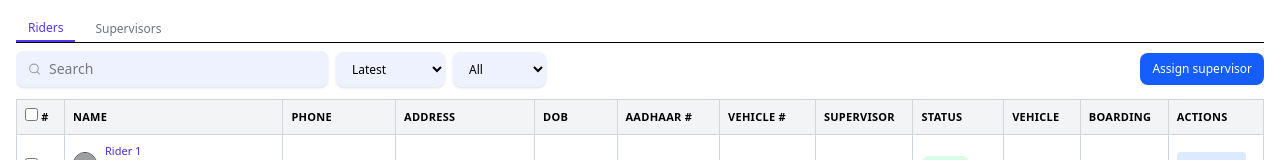
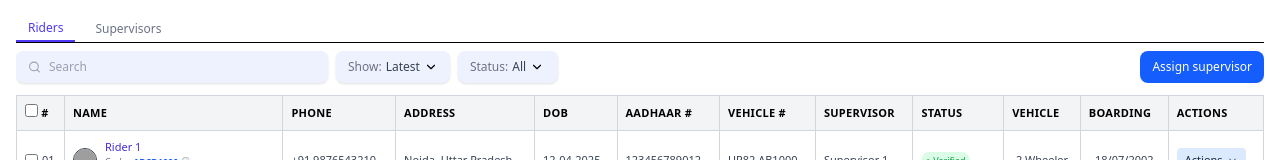
Before and after one commit to Gauravkashyap043/aameego-admin, a React (Vite) app: page /users in a window 1280 px wide. Shown: the top 160 px of the page. Built offline with nearby package versions, Linux system fonts and the light colour scheme; grey boxes are pictures that could not be loaded.

Commit message:
Dropdown design

```diff
--- /dev/null
+++ b/src/components/FilterDropdown.tsx
@@ -0,0 +1,91 @@
+import React, { useState, useRef, useEffect } from "react";
+import { FiChevronDown } from "react-icons/fi";
+
+type FilterDropdownProps = {
+  label: string;
+  value: string;
+  options: { label: string; value: string }[];
+  onChange: (value: string) => void;
+};
+
+const FilterDropdown: React.FC<FilterDropdownProps> = ({
+  label,
+  value,
+  options,
+  onChange,
+}) => {
+  const [open, setOpen] = useState(false);
+  const [menuWidth, setMenuWidth] = useState<number | "auto">("auto");
+  const buttonRef = useRef<HTMLButtonElement | null>(null);
+
+  const selected = options.find((opt) => opt.value === value);
+
+  // Ensure dropdown width >= trigger width
+  useEffect(() => {
+    if (buttonRef.current) {
+      setMenuWidth(buttonRef.current.offsetWidth);
+    }
+  }, [buttonRef.current]);
+
+  return (
+    <div className="relative inline-block">
+      {/* Trigger */}
+      <button
+        ref={buttonRef}
+        onClick={() => setOpen(!open)}
+        className="flex items-center bg-indigo-50 px-3 py-2 rounded-lg text-xs shadow-sm cursor-pointer min-w-[100px]"
+      >
+        <span className="text-gray-500 mr-1">{label}:</span>
+        <span className="font-medium text-gray-700 truncate max-w-[120px]">
+          {selected?.label}
+        </span>
+        <FiChevronDown
+          size={14}
+          className={`ml-1 transition-transform ${
+            open ? "rotate-180" : "rotate-0"
+          }`}
+        />
+      </button>
+
+      {/* Dropdown Menu */}
+      {open && (
+        <div
+          className="absolute mt-1 bg-white rounded-lg shadow-lg border border-gray-100 z-50 overflow-hidden"
+          style={{ minWidth: menuWidth, maxWidth: 200 }}
+        >
+          {options.map((opt, idx) => {
+            const isSelected = opt.value === value;
+            return (
+              <div
+                key={opt.value}
+                onClick={() => {
+                  onChange(opt.value);
+                  setOpen(false);
+                }}
+                className={`px-4 py-2.5 text-sm cursor-pointer transition-colors
+                  ${
+                    isSelected
+                      ? "bg-indigo-50 text-indigo-600 font-medium border-l-2 border-indigo-500"
+                      : "text-gray-700"
+                  }
+                  hover:bg-indigo-50 hover:text-indigo-600 whitespace-nowrap`}
+                style={{
+                  borderTopLeftRadius: idx === 0 ? "0.5rem" : undefined,
+                  borderTopRightRadius: idx === 0 ? "0.5rem" : undefined,
+                  borderBottomLeftRadius:
+                    idx === options.length - 1 ? "0.5rem" : undefined,
+                  borderBottomRightRadius:
+                    idx === options.length - 1 ? "0.5rem" : undefined,
+                }}
+              >
+                {opt.label}
+              </div>
+            );
+          })}
+        </div>
+      )}
+    </div>
+  );
+};
+
+export default FilterDropdown;
--- a/src/components/UserTable.tsx
+++ b/src/components/UserTable.tsx
@@ -1,5 +1,6 @@
 import React, { useState, useMemo, useEffect } from "react";
 import { FiChevronDown, FiSearch } from "react-icons/fi";
+import FilterDropdown from "./FilterDropdown";
 
 // ---------- Types ----------
 type Column<T> = {
@@ -160,17 +161,58 @@ export function UserTable<T extends { id: string; name?: string; status?: string
     <div>
      {/* Controls */}
 <div className="flex flex-col sm:flex-row sm:flex-wrap sm:items-center gap-2 mb-3">
+  {/* Search */}
   <div className="flex items-center w-full sm:w-1/4 bg-indigo-50 px-3 py-2 rounded-lg text-xs shadow-sm">
     <FiSearch className="text-gray-400 mr-2" size={14} />
-          <input type="text" placeholder="Search" value={search} onChange={e => { setSearch(e.target.value); onSearch?.(e.target.value); }} className="bg-transparent focus:outline-none w-full text-sm" />
+    <input
+      type="text"
+      placeholder="Search"
+      value={search}
+      onChange={(e) => {
+        setSearch(e.target.value);
+        onSearch?.(e.target.value);
+      }}
+      className="bg-transparent outline-none w-full text-xs text-gray-600 placeholder-gray-400"
+    />
   </div>
-        <select value={sortFilter} onChange={e => setSortFilter(e.target.value)} className="bg-indigo-50 px-3 py-2 rounded-lg text-xs shadow-sm">
-          <option value="latest">Latest</option><option value="oldest">Oldest</option><option value="pastWeek">Past Week</option><option value="pastMonth">Past Month</option><option value="pastYear">Past Year</option>
-        </select>
-        <select value={statusFilter} onChange={e => setStatusFilter(e.target.value)} className="bg-indigo-50 px-3 py-2 rounded-lg text-xs shadow-sm">
-          <option value="all">All</option><option value="pending">Pending</option><option value="verified">Verified</option><option value="deactive">Deactive</option><option value="rejected">Rejected</option>
-        </select>
-        <button onClick={onAddNew} className="ml-auto px-3 py-2 bg-blue-600 text-white text-xs rounded-lg">Assign supervisor</button>
+
+  {/* Show Filter */}
+  <FilterDropdown
+    label="Show"
+    value={sortFilter}
+    onChange={setSortFilter}
+    options={[
+      { label: "Latest", value: "latest" },
+      { label: "Oldest", value: "oldest" },
+      { label: "Past Week", value: "pastWeek" },
+      { label: "Past Month", value: "pastMonth" },
+      { label: "Past Year", value: "pastYear" },
+    ]}
+  />
+
+  {/* Status Filter */}
+  <FilterDropdown
+    label="Status"
+    value={statusFilter}
+    onChange={setStatusFilter}
+    options={[
+      { label: "All", value: "all" },
+      { label: "Pending", value: "pending" },
+      { label: "Verified", value: "verified" },
+      { label: "Deactive", value: "deactive" },
+      { label: "Rejected", value: "rejected" },
+    ]}
+  />
+
+  {/* Keep Button */}
+  <div className="ml-auto">
+    <button
+      onClick={onAddNew}
+      className="px-3 py-2 bg-blue-600 text-white text-xs rounded-lg"
+    >
+      Assign supervisor
+    </button>
+  </div>
 </div>
 
       {/* Desktop Table */}
```
Lines whose indentation alone changed are shown as unchanged.
